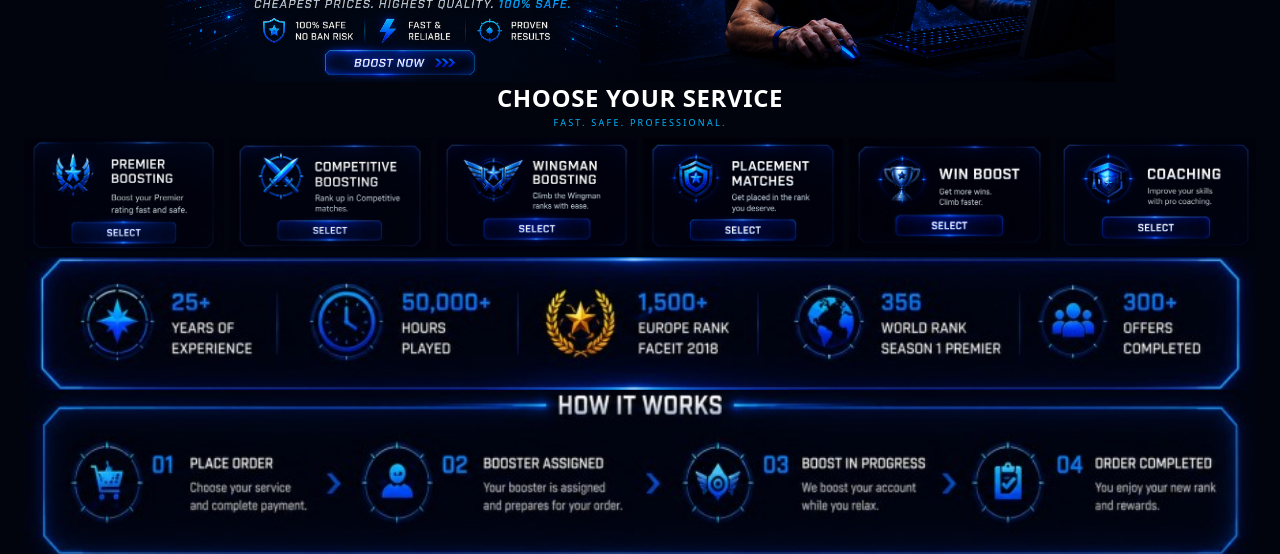
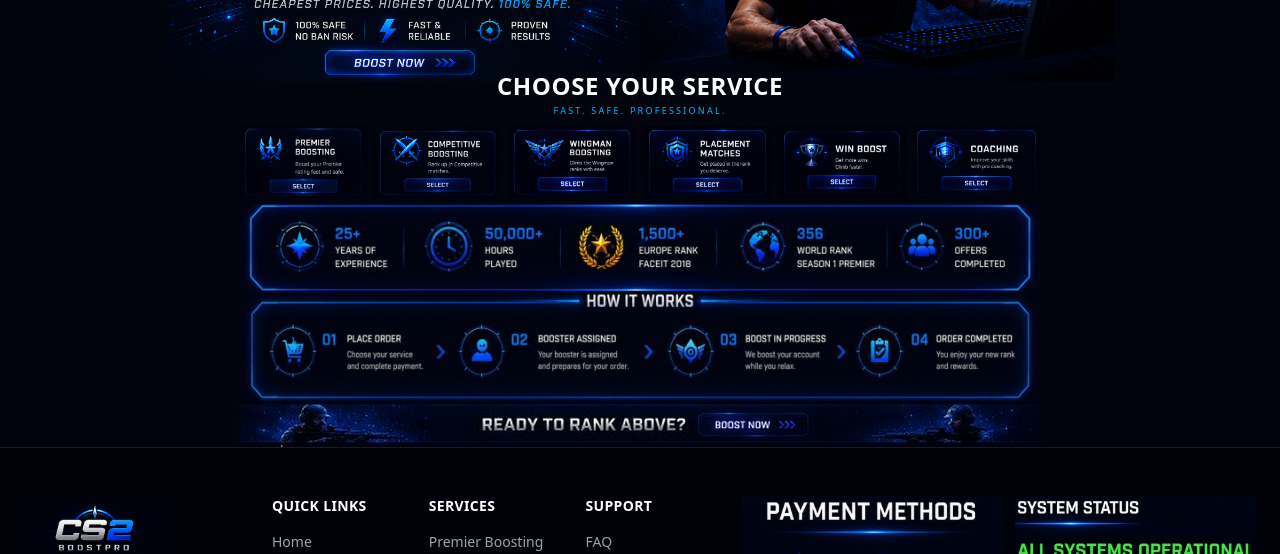
Before and after one commit to mustafahassan065/CS2boost-frontend, a Next.js app: page / in a window 1280 px wide. Shown: the part 246-800 px from the top of the page. Built offline with nearby package versions, Linux system fonts and the light colour scheme; no server answers.

Commit message:
Update page.tsx

```diff
--- a/src/app/page.tsx
+++ b/src/app/page.tsx
@@ -58,19 +58,20 @@
             />
           </div>
         </div>
+        <div className="relative z-10 -mt-3 text-center">
+    <h2 className="font-display text-xl font-bold uppercase tracking-wide text-frost md:text-2xl">
+      Choose Your Service
+    </h2>
+    <p className="mt-0.5 font-mono text-[9px] uppercase tracking-[0.25em] text-signal">
+      Fast. Safe. Professional.
+    </p>
+  </div>
       </section>
 
       {/* ================= CHOOSE YOUR SERVICE — narrower container ================= */}
       <section className="bg-ink">
-        <div className="mx-auto max-w-[1300px] px-6">
-          <div className="text-center">
-            <h2 className="font-display text-xl font-bold uppercase tracking-wide text-frost md:text-2xl">
-              Choose Your Service
-            </h2>
-            <p className="mt-0.5 font-mono text-[9px] uppercase tracking-[0.25em] text-signal">
-              Fast. Safe. Professional.
-            </p>
-          </div>
+        <div className="mx-auto max-w-[850px] px-6">
+
 
           <div className="mt-2 grid grid-cols-2 gap-1.5 sm:grid-cols-3 lg:grid-cols-6">
             {cards.map((c) => (
@@ -84,7 +85,7 @@
 
       {/* ================= STATS BAR — same narrower container ================= */}
       <section className="bg-ink pt-1.5">
-        <div className="mx-auto max-w-[1300px] px-6">
+        <div className="mx-auto max-w-[850px] px-6">
           <Image
             src="/images/ratings3.jpg"
             alt="25+ Years of Experience, 50,000+ Hours Played, 1,500+ Europe Rank Faceit 2018, 356 World Rank Season 1 Premier, 300+ Offers Completed"
@@ -97,7 +98,7 @@
 
       {/* ================= HOW IT WORKS BAR ================= */}
       <section className="bg-ink">
-        <div className="mx-auto max-w-[1300px] px-6">
+        <div className="mx-auto max-w-[850px] px-6">
           <Image
             src="/images/how-it-works3.jpg"
             alt="How It Works: Place Order, Booster Assigned, Boost In Progress, Order Completed"
@@ -110,7 +111,7 @@
 
       {/* ================= CTA BAR ================= */}
       <section className="bg-ink">
-        <div className="mx-auto max-w-[1300px] px-6">
+        <div className="mx-auto max-w-[850px] px-6">
           <div className="relative">
             <Image
               src="/images/cta-bar.png"
```
